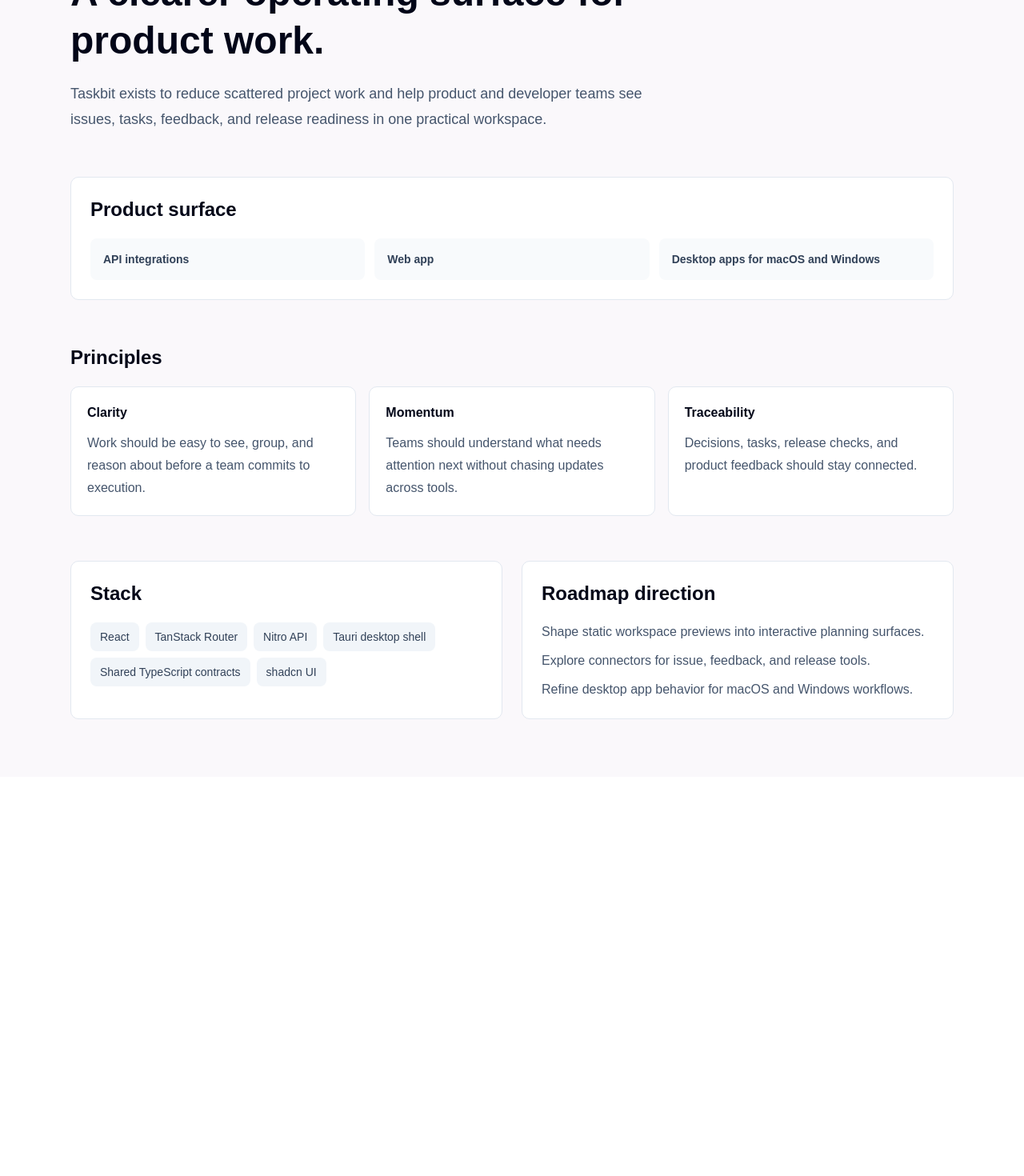
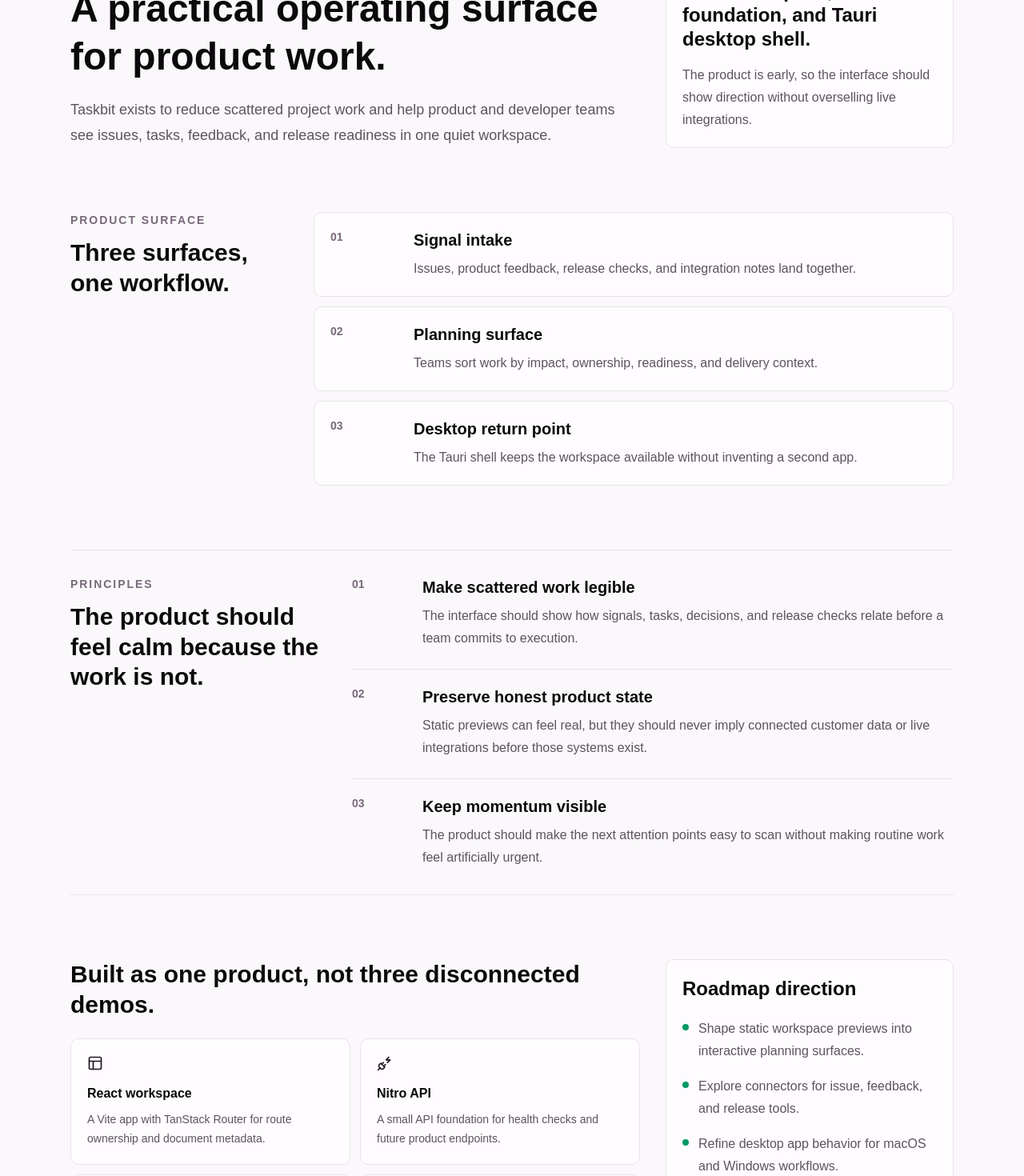
Before and after one commit to chanlito/taskbit, a React (Vite) app in the folder apps/web/: page /about in a window 1280 px wide. Shown: the part 220-1690 px from the top of the page at 80% size. Before the commit the page ends 1191 px from the top, so only its background shows below. Built offline with nearby package versions, Linux system fonts and the light colour scheme.

Commit message:
style(web): 💄 refine marketing pages

```diff
--- a/apps/web/src/routes/_marketing.about.tsx
+++ b/apps/web/src/routes/_marketing.about.tsx
@@ -1,38 +1,75 @@
 import { createFileRoute } from '@tanstack/react-router'
+import { Braces, Compass, PanelsTopLeft, PlugZap } from 'lucide-react'
 
 import { appConfig } from '#/config'
 import { getDocumentTitle } from '#/utils/document-title'
 
-const productSurface = ['API integrations', 'Web app', 'Desktop apps for macOS and Windows']
+const productSurface = [
+  {
+    title: 'Signal intake',
+    description: 'Issues, product feedback, release checks, and integration notes land together.',
+  },
+  {
+    title: 'Planning surface',
+    description: 'Teams sort work by impact, ownership, readiness, and delivery context.',
+  },
+  {
+    title: 'Desktop return point',
+    description: 'The Tauri shell keeps the workspace available without inventing a second app.',
+  },
+]
+
 const principles = [
   {
-    title: 'Clarity',
+    title: 'Make scattered work legible',
     description:
-      'Work should be easy to see, group, and reason about before a team commits to execution.',
+      'The interface should show how signals, tasks, decisions, and release checks relate before a team commits to execution.',
   },
   {
-    title: 'Momentum',
+    title: 'Preserve honest product state',
     description:
-      'Teams should understand what needs attention next without chasing updates across tools.',
+      'Static previews can feel real, but they should never imply connected customer data or live integrations before those systems exist.',
   },
   {
-    title: 'Traceability',
-    description: 'Decisions, tasks, release checks, and product feedback should stay connected.',
+    title: 'Keep momentum visible',
+    description:
+      'The product should make the next attention points easy to scan without making routine work feel artificially urgent.',
   },
 ]
+
 const stack = [
-  'React',
-  'TanStack Router',
-  'Nitro API',
-  'Tauri desktop shell',
-  'Shared TypeScript contracts',
-  'shadcn UI',
+  {
+    title: 'React workspace',
+    description: 'A Vite app with TanStack Router for route ownership and document metadata.',
+    icon: PanelsTopLeft,
+  },
+  {
+    title: 'Nitro API',
+    description: 'A small API foundation for health checks and future product endpoints.',
+    icon: PlugZap,
+  },
+  {
+    title: 'Desktop shell',
+    description: 'A Tauri wrapper that reuses the web app instead of splitting the frontend.',
+    icon: Compass,
+  },
+  {
+    title: 'Shared contracts',
+    description: 'Workspace types keep payloads aligned across app and API code.',
+    icon: Braces,
+  },
 ]
+
 const roadmap = [
   'Shape static workspace previews into interactive planning surfaces.',
   'Explore connectors for issue, feedback, and release tools.',
   'Refine desktop app behavior for macOS and Windows workflows.',
 ]
+
+const foregroundTextClassName = 'text-foreground'
+const mutedTextClassName = 'text-muted-foreground'
+const bodyTextClassName = 'text-[oklch(0.455_0.028_322)]'
+const surfaceClassName = 'border-border bg-[oklch(0.994_0.003_326)]'
 
 export const Route = createFileRoute('/_marketing/about')({
   head: () => ({ meta: [{ title: getDocumentTitle('About') }] }),
@@ -41,67 +78,130 @@
 
 function AboutPage() {
   return (
-    <div className="space-y-14">
-      <section className="max-w-3xl space-y-5">
-        <p className="text-sm font-semibold tracking-[0.18em] text-slate-500 uppercase">{`About ${appConfig.title}`}</p>
-        <h1 className="text-5xl leading-tight font-semibold text-slate-950">
-          A clearer operating surface for product work.
-        </h1>
-        <p className="text-lg leading-8 text-slate-600">
-          {appConfig.title} exists to reduce scattered project work and help product and developer
-          teams see issues, tasks, feedback, and release readiness in one practical workspace.
-        </p>
-      </section>
-      <section className="rounded-lg border border-slate-200 bg-white p-6">
-        <h2 className="text-2xl font-semibold text-slate-950">Product surface</h2>
-        <div className="mt-5 grid gap-3 md:grid-cols-3">
-          {productSurface.map((item) => (
-            <div
-              key={item}
-              className="rounded-md bg-slate-50 p-4 text-sm font-semibold text-slate-700"
-            >
-              {item}
-            </div>
-          ))}
+    <div className="space-y-16 sm:space-y-20">
+      <section className="grid gap-8 lg:grid-cols-[minmax(0,1fr)_360px] lg:items-end">
+        <div className="max-w-3xl space-y-5">
+          <p className={`text-sm font-semibold tracking-[0.18em] uppercase ${mutedTextClassName}`}>
+            {`About ${appConfig.title}`}
+          </p>
+          <h1 className={`text-5xl leading-tight font-semibold ${foregroundTextClassName}`}>
+            A practical operating surface for product work.
+          </h1>
+          <p className={`text-lg leading-8 ${bodyTextClassName}`}>
+            {appConfig.title} exists to reduce scattered project work and help product and developer
+            teams see issues, tasks, feedback, and release readiness in one quiet workspace.
+          </p>
+        </div>
+        <div className={`rounded-lg border p-5 ${surfaceClassName}`}>
+          <p className={`text-sm font-semibold ${mutedTextClassName}`}>Current scope</p>
+          <p className={`mt-3 text-2xl leading-tight font-semibold ${foregroundTextClassName}`}>
+            Web workspace, Nitro API foundation, and Tauri desktop shell.
+          </p>
+          <p className={`mt-4 leading-7 ${bodyTextClassName}`}>
+            The product is early, so the interface should show direction without overselling live
+            integrations.
+          </p>
         </div>
       </section>
-      <section>
-        <h2 className="text-2xl font-semibold text-slate-950">Principles</h2>
-        <div className="mt-5 grid gap-4 md:grid-cols-3">
-          {principles.map((principle) => (
+
+      <section className="grid gap-6 lg:grid-cols-[280px_1fr]">
+        <div>
+          <p className={`text-sm font-semibold tracking-[0.14em] uppercase ${mutedTextClassName}`}>
+            Product surface
+          </p>
+          <h2 className={`mt-3 text-3xl leading-tight font-semibold ${foregroundTextClassName}`}>
+            Three surfaces, one workflow.
+          </h2>
+        </div>
+        <div className="grid gap-3">
+          {productSurface.map((item, index) => (
             <article
-              key={principle.title}
-              className="rounded-lg border border-slate-200 bg-white p-5"
+              key={item.title}
+              className={`grid gap-4 rounded-lg border p-5 sm:grid-cols-[88px_1fr] ${surfaceClassName}`}
             >
-              <h3 className="font-semibold text-slate-950">{principle.title}</h3>
-              <p className="mt-3 leading-7 text-slate-600">{principle.description}</p>
+              <p className={`text-sm font-semibold ${mutedTextClassName}`}>0{index + 1}</p>
+              <div>
+                <h3 className={`text-xl font-semibold ${foregroundTextClassName}`}>{item.title}</h3>
+                <p className={`mt-2 leading-7 ${bodyTextClassName}`}>{item.description}</p>
+              </div>
             </article>
           ))}
         </div>
       </section>
-      <section className="grid gap-6 lg:grid-cols-2">
-        <div className="rounded-lg border border-slate-200 bg-white p-6">
-          <h2 className="text-2xl font-semibold text-slate-950">Stack</h2>
-          <div className="mt-5 flex flex-wrap gap-2">
-            {stack.map((item) => (
-              <span
-                key={item}
-                className="rounded-md bg-slate-100 px-3 py-2 text-sm font-medium text-slate-700"
+
+      <section className="border-y border-border py-8">
+        <div className="grid gap-8 lg:grid-cols-[320px_1fr]">
+          <div>
+            <p
+              className={`text-sm font-semibold tracking-[0.14em] uppercase ${mutedTextClassName}`}
+            >
+              Principles
+            </p>
+            <h2 className={`mt-3 text-3xl leading-tight font-semibold ${foregroundTextClassName}`}>
+              The product should feel calm because the work is not.
+            </h2>
+          </div>
+          <div className="space-y-6">
+            {principles.map((principle, index) => (
+              <article
+                key={principle.title}
+                className="grid gap-4 border-t border-border pt-5 first:border-t-0 first:pt-0 sm:grid-cols-[72px_1fr]"
               >
-                {item}
-              </span>
+                <p className={`text-sm font-semibold ${mutedTextClassName}`}>0{index + 1}</p>
+                <div>
+                  <h3 className={`text-xl font-semibold ${foregroundTextClassName}`}>
+                    {principle.title}
+                  </h3>
+                  <p className={`mt-2 leading-7 ${bodyTextClassName}`}>{principle.description}</p>
+                </div>
+              </article>
             ))}
           </div>
         </div>
-        <div className="rounded-lg border border-slate-200 bg-white p-6">
-          <h2 className="text-2xl font-semibold text-slate-950">Roadmap direction</h2>
-          <ul className="mt-5 space-y-3 text-slate-600">
+      </section>
+
+      <section className="grid gap-8 lg:grid-cols-[1fr_360px]">
+        <div>
+          <h2 className={`text-3xl leading-tight font-semibold ${foregroundTextClassName}`}>
+            Built as one product, not three disconnected demos.
+          </h2>
+          <div className="mt-6 grid gap-3 sm:grid-cols-2">
+            {stack.map((item) => {
+              const Icon = item.icon
+
+              return (
+                <article key={item.title} className={`rounded-lg border p-5 ${surfaceClassName}`}>
+                  <Icon aria-hidden="true" className="size-5 text-primary" />
+                  <h3 className={`mt-4 font-semibold ${foregroundTextClassName}`}>{item.title}</h3>
+                  <p className={`mt-2 text-sm leading-6 ${bodyTextClassName}`}>
+                    {item.description}
+                  </p>
+                </article>
+              )
+            })}
+          </div>
+        </div>
+        <aside className={`rounded-lg border p-5 ${surfaceClassName}`}>
+          <h2 className={`text-2xl font-semibold ${foregroundTextClassName}`}>Roadmap direction</h2>
+          <ul className="mt-5 space-y-4">
             {roadmap.map((item) => (
-              <li key={item}>{item}</li>
+              <li key={item} className="flex gap-3">
+                <ListMarker />
+                <span className={`leading-7 ${bodyTextClassName}`}>{item}</span>
+              </li>
             ))}
           </ul>
-        </div>
+        </aside>
       </section>
     </div>
   )
 }
+
+function ListMarker() {
+  return (
+    <span
+      aria-hidden="true"
+      className="mt-2 block size-2 shrink-0 rounded-full bg-[oklch(0.596_0.145_163.225)]"
+    />
+  )
+}
--- a/apps/web/src/routes/_marketing.index.tsx
+++ b/apps/web/src/routes/_marketing.index.tsx
@@ -1,11 +1,11 @@
 import { Link, createFileRoute } from '@tanstack/react-router'
 import {
   ArrowRight,
-  Blocks,
   CheckCircle2,
-  CloudCog,
+  CircleDot,
   GitPullRequestArrow,
   MonitorDown,
+  Route as RouteIcon,
 } from 'lucide-react'
 
 import { Button } from '#/components/ui/button'
@@ -16,54 +16,55 @@
   {
     title: 'Triage',
     label: 'Signals',
+    status: 'Needs order',
     items: [
-      `Map GitHub issue labels into ${appConfig.title} priorities`,
-      'Group billing bug reports by customer impact',
+      `Map GitHub issue labels into ${appConfig.title} priorities.`,
+      'Group billing bug reports by customer impact.',
     ],
   },
   {
-    title: 'In Progress',
-    label: 'Delivery',
+    title: 'Decision',
+    label: 'Scope',
+    status: 'Owner set',
     items: [
-      'Review API integration checklist with platform team',
-      'Confirm dashboard empty-state copy with design',
+      'Review API integration checklist with platform team.',
+      'Confirm dashboard empty-state copy with design.',
     ],
   },
   {
-    title: 'Ready to Ship',
+    title: 'Ship',
     label: 'Release',
+    status: 'Ready check',
     items: [
-      'Run release readiness check for desktop build',
-      'Attach product feedback notes to sprint review',
+      'Run release readiness check for desktop build.',
+      'Attach product feedback notes to sprint review.',
     ],
   },
 ]
 
-const features = [
+const productPaths = [
   {
-    title: 'API integrations',
-    description:
-      'Bring work signals from issue trackers, feedback channels, and release tools into one planning surface.',
-    icon: CloudCog,
-    detail: 'Signal intake',
+    title: 'Intake',
+    description: 'Collect issue, feedback, and release signals before they become scattered.',
+    icon: CircleDot,
+    proof: 'Single source for what needs attention.',
   },
   {
-    title: 'Web workspace',
-    description: 'Plan, prioritize, and review team execution from a focused browser workspace.',
-    icon: Blocks,
-    detail: 'Team planning',
+    title: 'Shape',
+    description: 'Turn raw signals into scoped work with clear owners and delivery context.',
+    icon: RouteIcon,
+    proof: 'A planning surface for product and engineering.',
   },
   {
-    title: 'Desktop apps',
-    description: `Keep ${appConfig.title} close at hand with planned desktop shells for macOS and Windows.`,
+    title: 'Return',
+    description: `Keep ${appConfig.title} close by through the web app and desktop shell.`,
     icon: MonitorDown,
-    detail: 'Close at hand',
+    proof: 'Useful when work shifts between browser and desktop.',
   },
 ]
 
-const metrics = ['12 connected signals', '38 sample work items', '6 release checks']
-const operatingLoop = ['Capture', 'Sort', 'Ship']
-const surfaceClassName = 'border-border bg-background'
+const operatingLoop = ['Capture', 'Clarify', 'Release']
+const surfaceClassName = 'border-border bg-[oklch(0.994_0.003_326)]'
 const foregroundTextClassName = 'text-foreground'
 const primaryTextClassName = 'text-primary'
 const mutedTextClassName = 'text-muted-foreground'
@@ -78,24 +79,25 @@
 
 function HomePage() {
   return (
-    <div className="space-y-14 sm:space-y-18">
-      <section className="grid gap-10 xl:grid-cols-[minmax(0,1fr)_460px] xl:items-center xl:gap-16">
-        <div className="space-y-8">
+    <div className="space-y-16 sm:space-y-20">
+      <section className="grid gap-10 xl:grid-cols-[minmax(0,1fr)_480px] xl:items-center xl:gap-16">
+        <div className="space-y-9">
           <div
             className={`inline-flex items-center gap-2 rounded-full border px-3 py-1.5 text-sm font-semibold ${surfaceClassName} ${mutedTextClassName}`}
           >
             <GitPullRequestArrow aria-hidden="true" className="size-4" />
-            <span className="tracking-[0.14em] uppercase">Workflow hub for product teams</span>
+            <span className="tracking-[0.14em] uppercase">Product delivery desk</span>
           </div>
           <div className="max-w-3xl space-y-5">
             <h1
               className={`text-5xl leading-[1.05] font-semibold sm:text-6xl ${foregroundTextClassName}`}
             >
-              Turn scattered product work into one clear workflow.
+              Turn scattered product work into a clear path to ship.
             </h1>
             <p className={`max-w-2xl text-lg leading-8 ${bodyTextClassName}`}>
-              Capture issues, tasks, release checks, and product feedback in a workspace built for
-              developer and product teams moving from signal to shipped work.
+              {appConfig.title} gives product and developer teams a calm place to capture signals,
+              shape decisions, and keep release readiness visible without pretending the sample data
+              is live.
             </p>
           </div>
           <div className="flex flex-wrap items-center gap-3">
@@ -109,7 +111,7 @@
               <Link to="/about">{`Learn about ${appConfig.title}`}</Link>
             </Button>
           </div>
-          <div className="grid max-w-xl grid-cols-3 gap-2 border-y border-border py-3">
+          <div className="grid max-w-xl grid-cols-3 gap-2 border-y border-border py-4">
             {operatingLoop.map((step, index) => (
               <div key={step}>
                 <p
@@ -125,43 +127,27 @@
         <WorkflowPreview />
       </section>
 
-      <section
-        className={`grid gap-5 rounded-lg border p-5 sm:grid-cols-[1.2fr_repeat(3,1fr)] sm:items-center ${surfaceClassName}`}
-      >
-        <div>
-          <p className={`text-sm font-semibold ${mutedTextClassName}`}>Sample workspace snapshot</p>
-          <p className={`mt-1 text-sm ${bodyTextClassName}`}>
-            Non-live values used to frame the product direction.
+      <section className="grid gap-8 border-y border-border py-8 lg:grid-cols-[340px_1fr] lg:items-start">
+        <div className="space-y-3">
+          <p className={`text-sm font-semibold tracking-[0.14em] uppercase ${mutedTextClassName}`}>
+            Operating shape
+          </p>
+          <h2 className={`text-3xl leading-tight font-semibold ${foregroundTextClassName}`}>
+            Built around the handoff from signal to shipped work.
+          </h2>
+          <p className={`leading-7 ${bodyTextClassName}`}>
+            The public page points to the actual product direction: a focused web workspace, planned
+            integrations, and desktop access for teams that want the workflow nearby.
           </p>
         </div>
-        {metrics.map((metric) => (
-          <p key={metric} className={`text-lg font-semibold ${primaryTextClassName}`}>
-            {metric}
-          </p>
-        ))}
-      </section>
-
-      <section className="grid gap-8 lg:grid-cols-[320px_1fr] lg:items-start">
-        <div className="space-y-3">
-          <p className={`text-sm font-semibold tracking-[0.14em] uppercase ${mutedTextClassName}`}>
-            Product surface
-          </p>
-          <h2 className={`text-3xl leading-tight font-semibold ${foregroundTextClassName}`}>
-            One workflow, three practical entry points.
-          </h2>
-          <p className={`leading-7 ${bodyTextClassName}`}>
-            The marketing page should point at the real operating shape: integrations for signals, a
-            focused web workspace, and desktop access when teams want it nearby.
-          </p>
-        </div>
-        <div className="grid gap-3">
-          {features.map((feature) => {
-            const Icon = feature.icon
+        <div className="grid gap-4">
+          {productPaths.map((path, index) => {
+            const Icon = path.icon
 
             return (
               <article
-                key={feature.title}
-                className={`grid gap-4 rounded-lg border p-5 sm:grid-cols-[180px_1fr] sm:items-start ${surfaceClassName}`}
+                key={path.title}
+                className={`grid gap-4 rounded-lg border p-5 sm:grid-cols-[120px_1fr] sm:items-start ${surfaceClassName}`}
               >
                 <div className="flex items-center gap-3">
                   <span
@@ -169,13 +155,14 @@
                   >
                     <Icon aria-hidden="true" className="size-5" />
                   </span>
-                  <p className={`text-sm font-semibold ${mutedTextClassName}`}>{feature.detail}</p>
+                  <p className={`text-sm font-semibold ${mutedTextClassName}`}>0{index + 1}</p>
                 </div>
                 <div>
                   <h3 className={`text-xl font-semibold ${foregroundTextClassName}`}>
-                    {feature.title}
+                    {path.title}
                   </h3>
-                  <p className={`mt-2 leading-7 ${bodyTextClassName}`}>{feature.description}</p>
+                  <p className={`mt-2 leading-7 ${bodyTextClassName}`}>{path.description}</p>
+                  <p className={`mt-3 text-sm font-semibold ${mutedTextClassName}`}>{path.proof}</p>
                 </div>
               </article>
             )
@@ -209,8 +196,9 @@
           <div key={column.title} className="rounded-md bg-muted p-3">
             <div className="flex items-center justify-between gap-3">
               <h3 className={`text-sm font-semibold ${primaryTextClassName}`}>{column.title}</h3>
-              <p className={`text-xs font-semibold ${mutedTextClassName}`}>{column.label}</p>
+              <p className={`text-xs font-semibold ${mutedTextClassName}`}>{column.status}</p>
             </div>
+            <p className={`mt-1 text-xs font-semibold ${mutedTextClassName}`}>{column.label}</p>
             <div className="mt-3 space-y-2">
               {column.items.map((item) => (
                 <div
```
Also changed, not shown: 2 other files (tests, documents, lock files or other folders).
